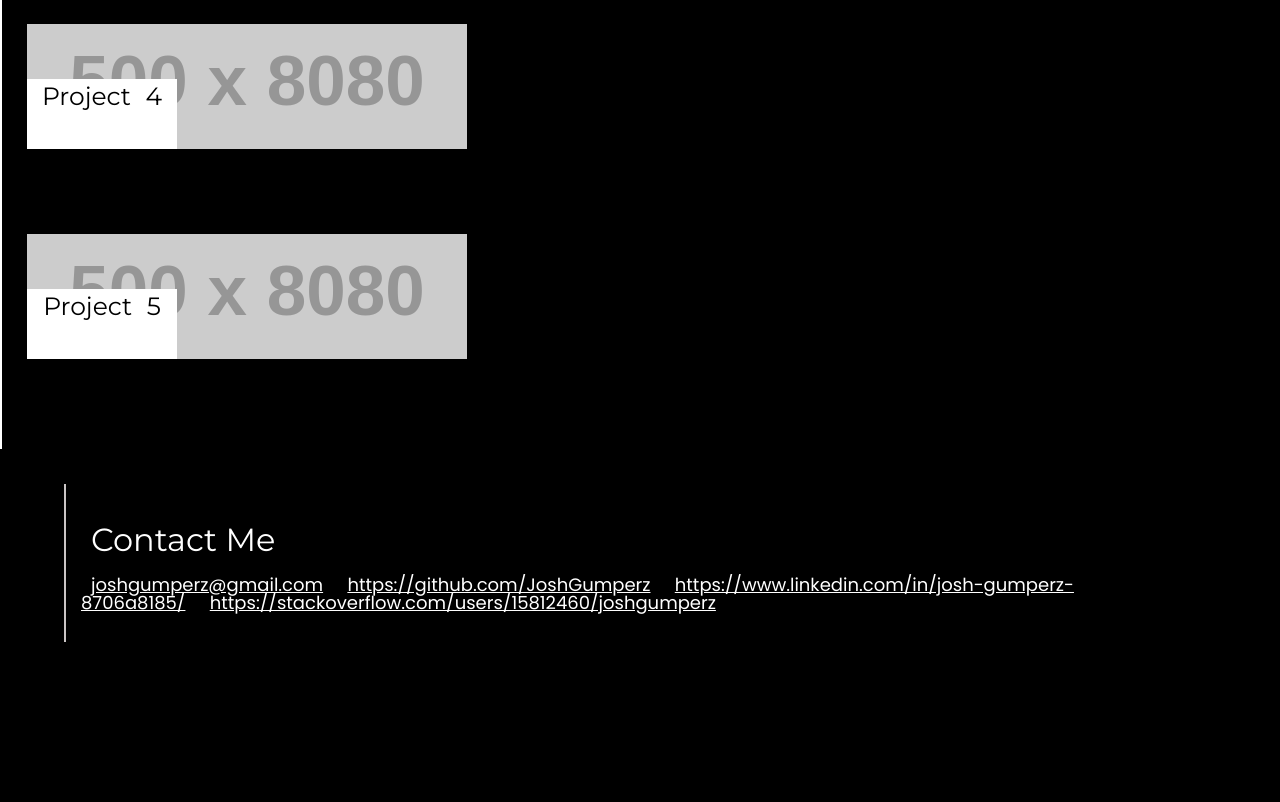
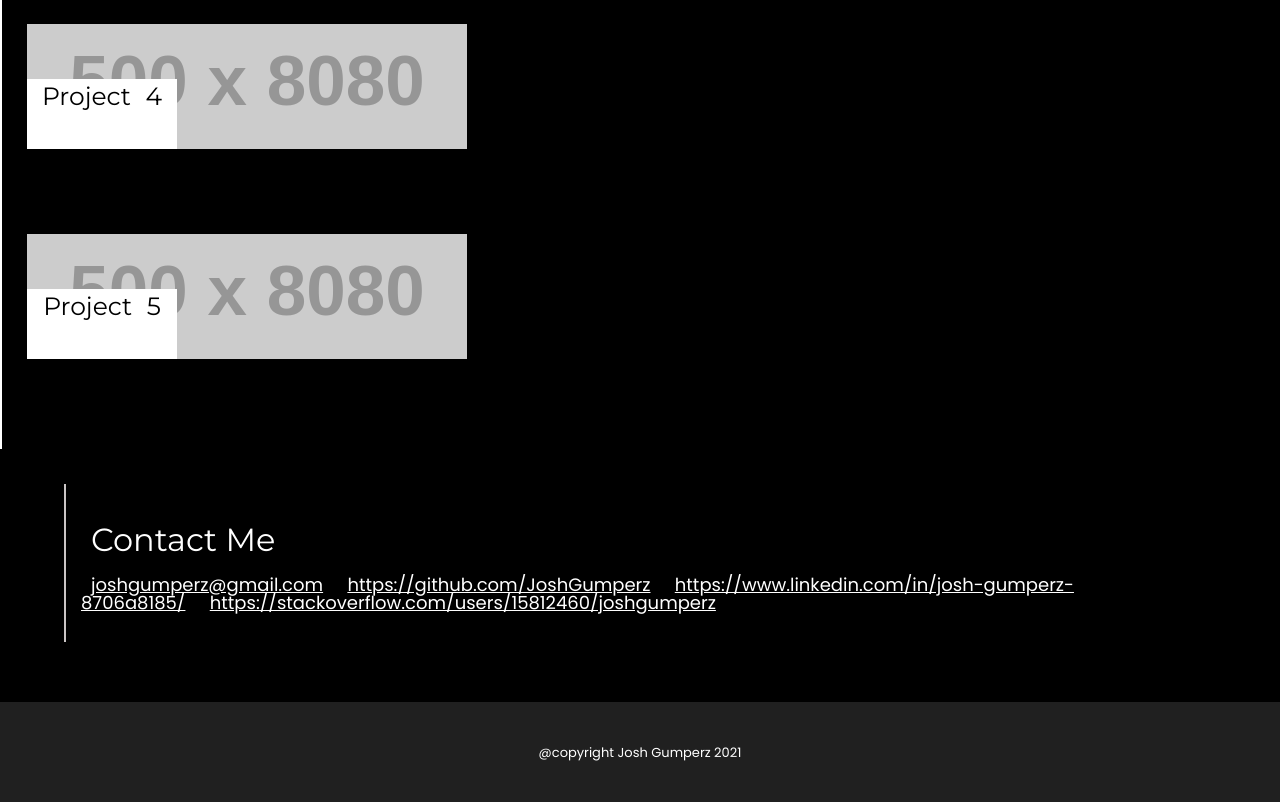
Before and after one commit to JoshGumperz/Josh-Gumperz-Portfolio, a plain HTML site: page index.html in a window 1280 px wide. Shown: the part 1784-2586 px from the top of the page. Before the commit the page ends 2446 px from the top, so only its background shows below. Drawn offline with Linux system fonts and the light colour scheme; placeholder pictures from the web are drawn by us.

Commit message:
created and styled footer

```diff
--- a/assets/css/style.css
+++ b/assets/css/style.css
@@ -154,7 +154,7 @@ header nav li a {
 }
 
 .contact-me {
-    margin: 70px 0px 60px 0px;
+    margin: 70px 0px 100px 0px;
 }
 
 .contact-me-container {
@@ -169,3 +169,20 @@ header nav li a {
     color:#ffffff;
     text-decoration: underline;
 }
+
+footer {
+    display: flex;
+    align-items: center;
+    justify-content: center;
+    background-color: rgb(32, 32, 32);
+    margin-top: 100px;
+    height: 100px;
+    width: 100%;
+    bottom: 0;
+}
+
+footer p {
+    color: #ffff;
+    text-align: center;
+    font-size: small;
+}
--- a/index.html
+++ b/index.html
@@ -1,5 +1,5 @@
 <!DOCTYPE html>
-<html lang="en">
+<html lang="en" id="top">
 <head>
     <meta charset="UTF-8">
     <meta http-equiv="X-UA-Compatible" content="IE=edge">
@@ -11,7 +11,7 @@
 <body>
     <header>
         <div class="header-container">
-            <h1>Josh Gumperz</h1>
+            <a href="#top"><h1>Josh Gumperz</h1></a>
             <nav>
                 <ul>
                     <li>
@@ -21,7 +21,7 @@
                         <a href="#work">Work</a>
                     </li>
                     <li>
-                        <a href="#">Contact Me</a>
+                        <a href="#contact-me">Contact Me</a>
                     </li>
                     <li>
                         <a href="#">Resume</a>
@@ -74,7 +74,10 @@
                 <a target="_blank" href="https://stackoverflow.com/users/15812460/joshgumperz">https://stackoverflow.com/users/15812460/joshgumperz</a>
             </div>
         </section>
+    </main>
 
-    </main>
+    <footer>
+        <p>@copyright Josh Gumperz 2021</p>
+    </footer>
 </body>
 </html>
```
